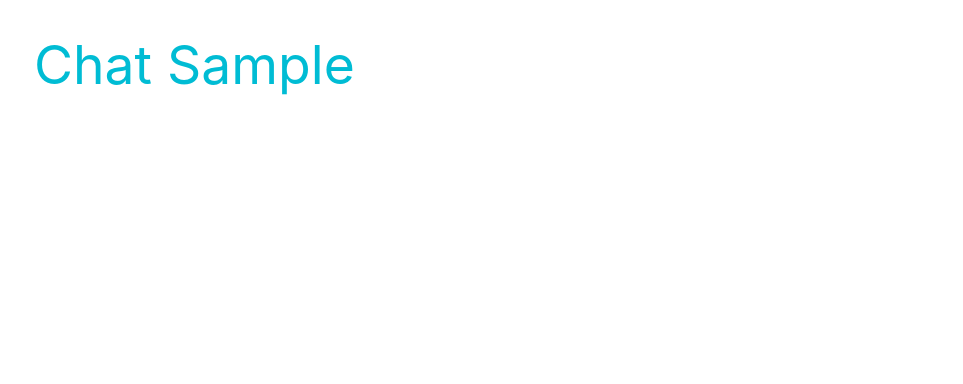
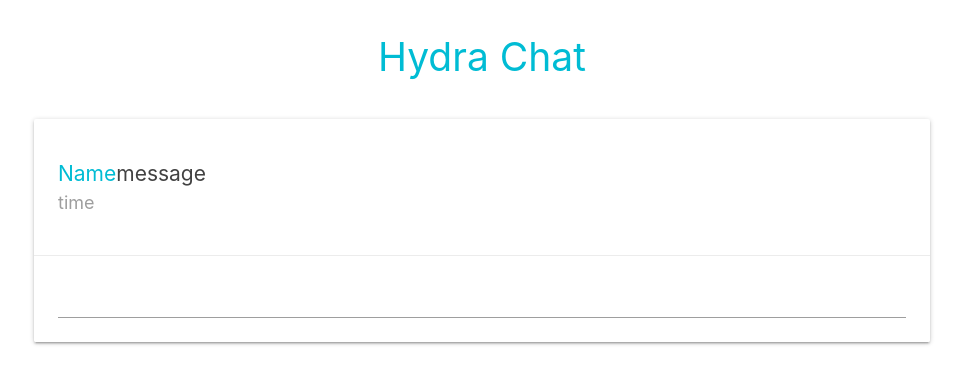
Before and after one commit to crassclown/hydra-chat, a Vue app: page /#/ in a window 1280 px wide. Both pictures are taken after typing "Sample" into the empty fields and a click on the button "ENTER CHAT". Shown: the top 384 px of the page, without its empty margins (158-1121 px from the left). Built offline with nearby package versions, Linux system fonts and the light colour scheme.

Commit message:
creating chat window component

```diff
--- a/src/components/Chat.vue
+++ b/src/components/Chat.vue
@@ -1,6 +1,20 @@
 <template>
   <div class="chat container">
-    <h2 class="cyan-text">Chat {{ this.name }}</h2>
+    <h2 class="center cyan-text">Hydra Chat</h2>
+    <div class="card">
+      <div class="card-content">
+        <ul class="messages">
+          <li>
+            <span class="cyan-text">Name</span>
+            <span class="grey-text text-darken-3">message</span>
+            <span class="grey-text time">time</span>
+          </li>
+        </ul>
+      </div>
+      <div class="card-action">
+        <input type="text">
+      </div>
+    </div>
   </div>
 </template>
 
@@ -17,5 +31,15 @@
 </script>
 
 <style>
-
+.chat h2{
+  font-size: 2.6em;
+  margin-bottom: 40px;
+}
+.chat span{
+  font-size: 1.4em;
+}
+.chat .time{
+  display: block;
+  font-size: 1.2em;
+}
 </style>
```
